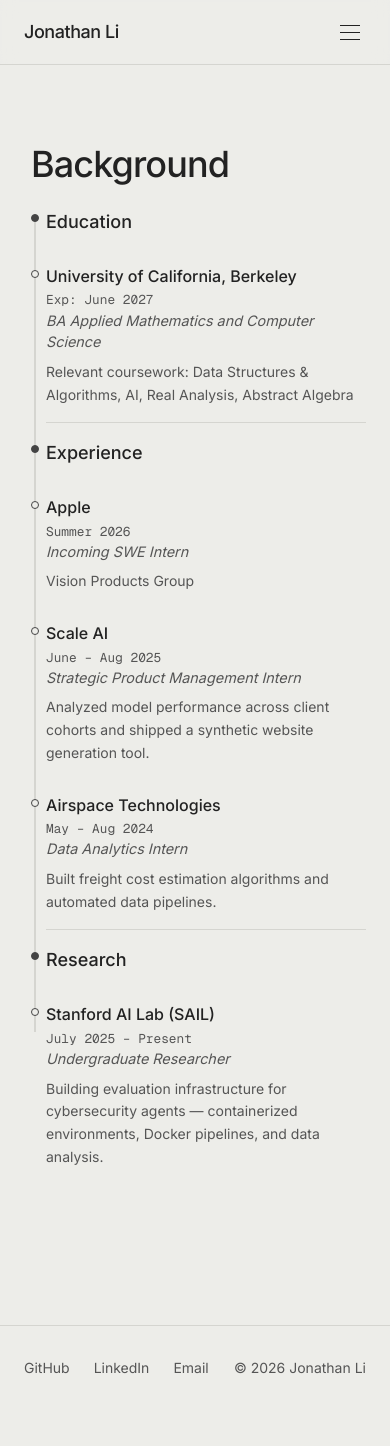
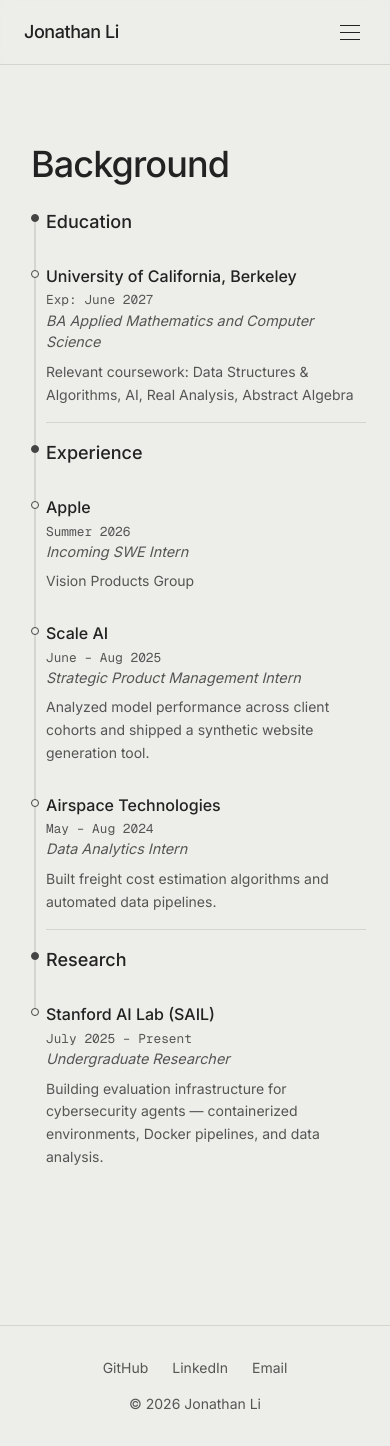
Before and after one commit to johnnyli-dev/personal-website, a Next.js app: page /background in a window 390 px wide. Before the commit the page ends 1410 px from the top, so only its background shows below. Built offline with nearby package versions, Linux system fonts and the light colour scheme.

Commit message:
fix footer section

```diff
--- a/src/app/background/timeline.module.css
+++ b/src/app/background/timeline.module.css
@@ -196,7 +196,7 @@
   }
 
   .timeline::before {
-    --line-end-offset: 9rem;
+    --line-end-offset: 10rem;
   }
 
   .entryHeader {
--- a/src/components/Footer.tsx
+++ b/src/components/Footer.tsx
@@ -3,7 +3,7 @@
 export default function Footer() {
   return (
     <footer className="border-t border-border mt-20">
-      <div className="max-w-[1000px] mx-auto px-6 py-8 flex items-center justify-between">
+      <div className="max-w-[1000px] mx-auto px-6 py-8 flex flex-col items-center gap-4 md:flex-row md:justify-between">
         <div className="flex items-center gap-6 text-sm text-muted-foreground">
           <a
             href="https://github.com/jonathanli1"
```
